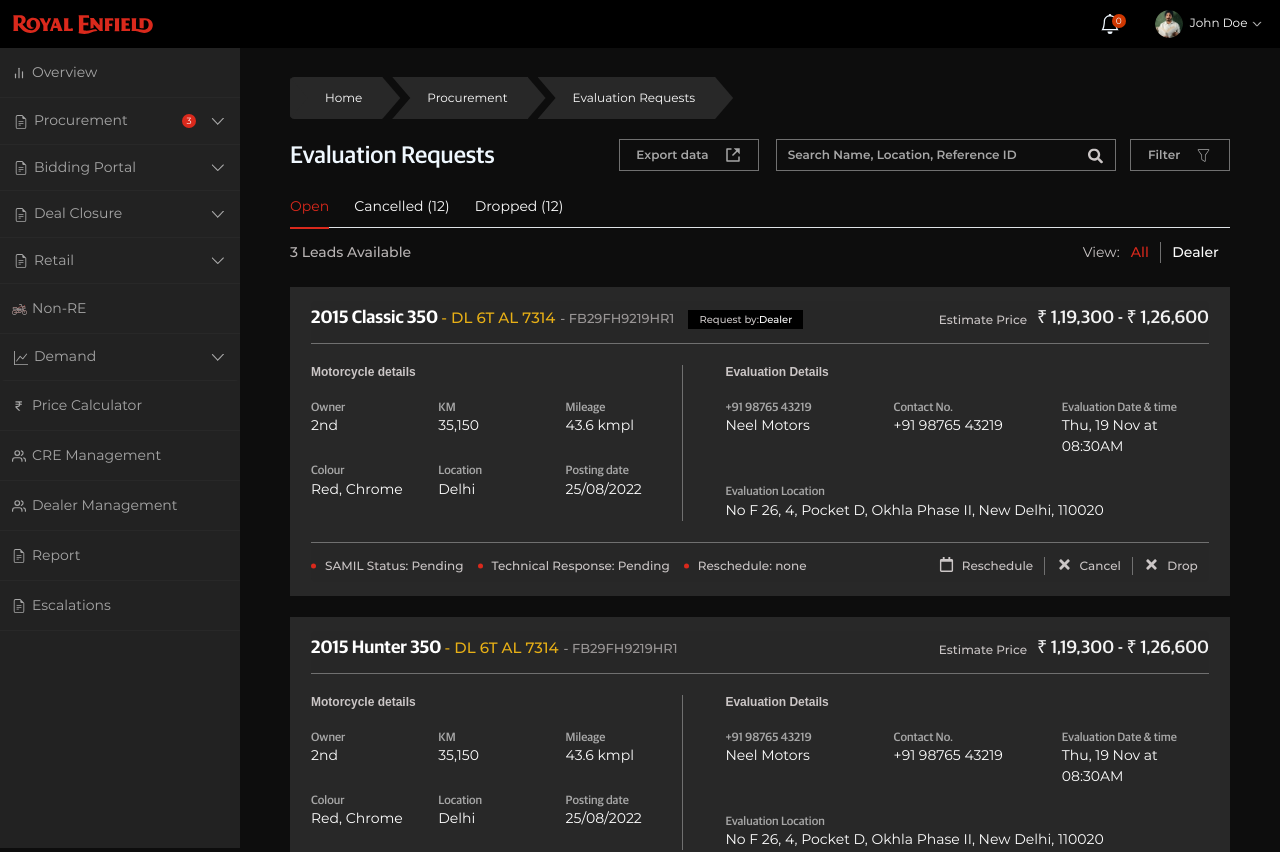
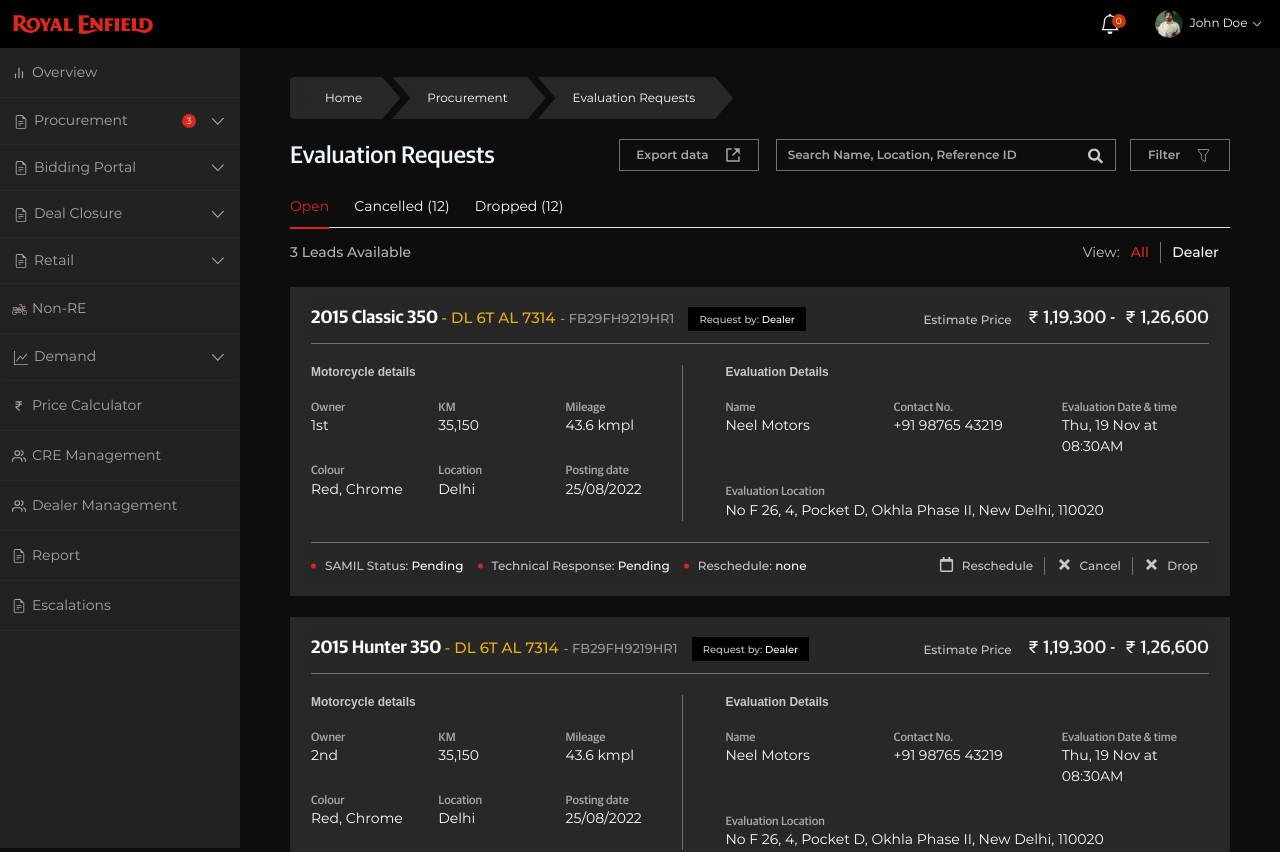
Before and after one commit to nakulsharma95/re-vintage-dashboard-dummy, a Next.js app: page /procurement/evaluation-requests in a window 1280 px wide. Shown: the top 852 px of the page. Built offline with nearby package versions, Linux system fonts and the light colour scheme; a web font is replaced by a local one.

Commit message:
fix: fixing props issue procurment

```diff
--- a/components/procurements/evaluationRequest/index.jsx
+++ b/components/procurements/evaluationRequest/index.jsx
@@ -2,6 +2,7 @@
 import { Row, Col, Card } from 'react-bootstrap/';
 import Button from 'react-bootstrap/Button';
 import { FaRegCalendar, FaPlus } from 'react-icons/fa';
+import { BiRupee } from 'react-icons/bi';
 import CancelModal from '../../modals/cancelModal';
 import RescheduleModal from '../../modals/rescheduleModal';
 import SelectRescheduleDate from '../../modals/selectRescheduleDate';
@@ -30,18 +31,18 @@
         <Card.Header className={`${styles.bikeDetailCardHeader} px-0`}>
           <div className="d-flex align-items-center">
             <h4 className={styles.bikeName}>
-              {data.bikeName} <span>- DL 6T AL 7314</span>
-              <span className={styles.bikeCode}>- FB29FH9219HR1</span>
-              {data.requestTag && (
+              {props.bikeName} <span>- {props.bikeNumber}</span>
+              <span className={styles.bikeCode}>- {props.bikeCode}</span>
+              {props.requestTag && (
                 <p className={styles.bikeRequest}>
-                  Request by:<span>{data.requestTag}</span>
+                  Request by: <span>{props.requestTag}</span>
                 </p>
               )}
             </h4>
           </div>
           <div className="d-flex align-items-end">
             <p className={styles.priceTag}>Estimate Price</p>
-            <h3 className={styles.priceText}>₹ 1,19,300 - ₹ 1,26,600</h3>
+            <h3 className={styles.priceText}><BiRupee /> {props.priceOne} - <BiRupee /> {props.priceTwo}</h3>
           </div>
         </Card.Header>
         <Card.Body className={`${styles.bikeCardBody} px-0`}>
@@ -51,32 +52,32 @@
               <Row className="mb-3">
                 <Col>
                   <h6 className={styles.bikeCardBodySubTitle}>Owner</h6>
-                  <p className={styles.bikeCardBodyText}>2nd</p>
+                  <p className={styles.bikeCardBodyText}>{props.owner}</p>
                 </Col>
                 <Col>
                   <h6 className={styles.bikeCardBodySubTitle}>KM</h6>
-                  <p className={styles.bikeCardBodyText}>35,150</p>
+                  <p className={styles.bikeCardBodyText}>{props.kmDrive}</p>
                 </Col>
                 <Col>
                   <h6 className={styles.bikeCardBodySubTitle}>Mileage</h6>
-                  <p className={styles.bikeCardBodyText}>43.6 kmpl</p>
+                  <p className={styles.bikeCardBodyText}>{props.mileage} kmpl</p>
                 </Col>
               </Row>
               <Row>
                 <Col>
                   <h6 className={styles.bikeCardBodySubTitle}>Colour</h6>
                   <p className={`${styles.bikeCardBodyText} mb-0`}>
-                    Red, Chrome
+                    {props.bikeColor}
                   </p>
                 </Col>
                 <Col>
                   <h6 className={styles.bikeCardBodySubTitle}>Location</h6>
-                  <p className={`${styles.bikeCardBodyText} mb-0`}>Delhi</p>
+                  <p className={`${styles.bikeCardBodyText} mb-0`}>{props.location}</p>
                 </Col>
                 <Col>
                   <h6 className={styles.bikeCardBodySubTitle}>Posting date</h6>
                   <p className={`${styles.bikeCardBodyText} mb-0`}>
-                    25/08/2022
+                    {props.postedDate}
                   </p>
                 </Col>
               </Row>
@@ -86,20 +87,20 @@
               <Row className="mb-3">
                 <Col>
                   <h6 className={styles.bikeCardBodySubTitle}>
-                    +91 98765 43219
+                    Name
                   </h6>
-                  <p className={styles.bikeCardBodyText}>Neel Motors</p>
+                  <p className={styles.bikeCardBodyText}>{props.supplierName}</p>
                 </Col>
                 <Col>
                   <h6 className={styles.bikeCardBodySubTitle}>Contact No.</h6>
-                  <p className={styles.bikeCardBodyText}>+91 98765 43219</p>
+                  <p className={styles.bikeCardBodyText}>{props.supplierContact}</p>
                 </Col>
                 <Col>
                   <h6 className={styles.bikeCardBodySubTitle}>
                     Evaluation Date & time
                   </h6>
                   <p className={styles.bikeCardBodyText}>
-                    Thu, 19 Nov at 08:30AM
+                    {props.evaluationDateTime}
                   </p>
                 </Col>
               </Row>
@@ -109,7 +110,7 @@
                     Evaluation Location
                   </h6>
                   <p className={`${styles.bikeCardBodyText} mb-0`}>
-                    No F 26, 4, Pocket D, Okhla Phase II, New Delhi, 110020
+                    {props.evaluationLocation}
                   </p>
                 </Col>
               </Row>
@@ -119,13 +120,13 @@
         <Card.Footer className={`${styles.bikeCardFooter} px-0`}>
           <div className={styles.statusBox}>
             <p className={styles.statusBoxText}>
-              SAMIL Status: <span>Pending</span>
+              SAMIL Status: <span>{props.samilStatus}</span>
             </p>
             <p className={styles.statusBoxText}>
-              Technical Response: <span>Pending</span>
+              Technical Response: <span>{props.technicalResponse}</span>
             </p>
             <p className={styles.statusBoxText}>
-              Reschedule: <span>none</span>
+              Reschedule: <span>{props.reschedule}</span>
             </p>
           </div>
           <div className={styles.statusBtnBox}>
--- a/components/procurements/evaluationRequest/style.module.scss
+++ b/components/procurements/evaluationRequest/style.module.scss
@@ -34,7 +34,7 @@
       .bikeRequest{
         display: inline;
         margin-left: 1rem;
-        padding: 0.2rem 0.8rem;
+        padding: 0.4rem 0.8rem;
         color: $gray-cb;
         font-size: 10px;
         font-weight: 500;
@@ -57,6 +57,11 @@
       font-size: 18px;
       font-weight: 500;
       margin-bottom: 0px;
+      svg{
+        position: relative;
+        bottom: 1px;
+        left: 3px;
+      }
     }
   }
   .bikeCardBody {
@@ -106,6 +111,9 @@
           border-radius: 50%;
           transform: translateY(-50%);
         }
+        span{
+          color: $white;
+        }
       }
     }
     .statusBtnBox {
--- a/pages/procurement/evaluation-requests/index.jsx
+++ b/pages/procurement/evaluation-requests/index.jsx
@@ -9,13 +9,66 @@
   const motorCycleDetail = [
     {
       bikeName: '2015 Classic 350',
-      requestTag: 'Dealer',
+      bikeNumber:'DL 6T AL 7314',
+      code:'FB29FH9219HR1',
+      requestBadge:'Dealer',
+      priceOne:'1,19,300',
+      priceTwo:'1,26,600',
+      ownerDetail:'1st',
+      km:'35,150',
+      mileage:'43.6',
+      color:'Red, Chrome',
+      location:'Delhi',
+      date:'25/08/2022',
+      supplierName:'Neel Motors',
+      supplierContact:'+91 98765 43219',
+      evaluationDateTime:'Thu, 19 Nov at 08:30AM',
+      evaluationLocation:'No F 26, 4, Pocket D, Okhla Phase II, New Delhi, 110020',
+      samilStatus:'Pending',
+      technicalResponse:'Pending',
+      reschedule:'none',
     },
     {
       bikeName: '2015 Hunter 350',
+      bikeNumber:'DL 6T AL 7314',
+      code:'FB29FH9219HR1',
+      requestBadge:'Dealer',
+      priceOne:'1,19,300',
+      priceTwo:'1,26,600',
+      ownerDetail:'2nd',
+      km:'35,150',
+      mileage:'43.6',
+      color:'Red, Chrome',
+      location:'Delhi',
+      date:'25/08/2022',
+      supplierName:'Neel Motors',
+      supplierContact:'+91 98765 43219',
+      evaluationDateTime:'Thu, 19 Nov at 08:30AM',
+      evaluationLocation:'No F 26, 4, Pocket D, Okhla Phase II, New Delhi, 110020',
+      samilStatus:'Pending',
+      technicalResponse:'Pending',
+      reschedule:'none',
     },
     {
       bikeName: '2015 Electra 350',
+      bikeNumber:'DL 6T AL 7314',
+      code:'FB29FH9219HR1',
+      requestBadge:'Dealer',
+      priceOne:'1,19,300',
+      priceTwo:'1,26,600',
+      ownerDetail:'2nd',
+      km:'35,150',
+      mileage:'43.6',
+      color:'Red, Chrome',
+      location:'Delhi',
+      date:'25/08/2022',
+      supplierName:'Neel Motors',
+      supplierContact:'+91 98765 43219',
+      evaluationDateTime:'Thu, 19 Nov at 08:30AM',
+      evaluationLocation:'No F 26, 4, Pocket D, Okhla Phase II, New Delhi, 110020',
+      samilStatus:'Pending',
+      technicalResponse:'Pending',
+      reschedule:'none',
     },
   ];
   return (
@@ -24,9 +77,30 @@
       <Filters title="Evaluation Requests" export filterInput filterButton />
       <TabPrimary title1="Open" title2="Cancelled (12)" title3="Dropped (12)" />
       <ViewAllInnerTab />
-      {motorCycleDetail.map((item, index) => {
-        return <MotorcycleDetailCard key={index} data={item} />;
-      })}
+
+      {motorCycleDetail.map((item) => (
+        <MotorcycleDetailCard
+          bikeName={item.bikeName}
+          bikeNumber={item.bikeNumber}
+          bikeCode={item.code}
+          requestTag={item.requestBadge}
+          priceOne={item.priceOne}
+          priceTwo={item.priceTwo}
+          owner={item.ownerDetail}
+          kmDrive={item.km}
+          mileage={item.mileage}
+          bikeColor={item.color}
+          location={item.location}
+          postedDate={item.date}
+          supplierName={item.supplierName}
+          supplierContact={item.supplierContact}
+          evaluationDateTime={item.evaluationDateTime}
+          evaluationLocation={item.evaluationLocation}
+          samilStatus={item.samilStatus}
+          technicalResponse={item.technicalResponse}
+          reschedule={item.reschedule}
+        />
+      ))}
 
       <DetailPagination />
     </>
--- a/pages/procurement/partial-leads/style.module.scss
+++ b/pages/procurement/partial-leads/style.module.scss
@@ -19,4 +19,5 @@
   font-size: 12px;
   font-weight: 400;
   text-align: center;
+  padding: 10px 0;
 }
```
Also changed, not shown: components/procurements/detailCard/index.jsx (+6 -6 lines), components/procurements/detailMotorcycleCard/index.jsx (+8 -9 lines), pages/procurement/index.jsx (+23 -4 lines), pages/procurement/partial-leads/index.jsx (+30 -4 lines).
